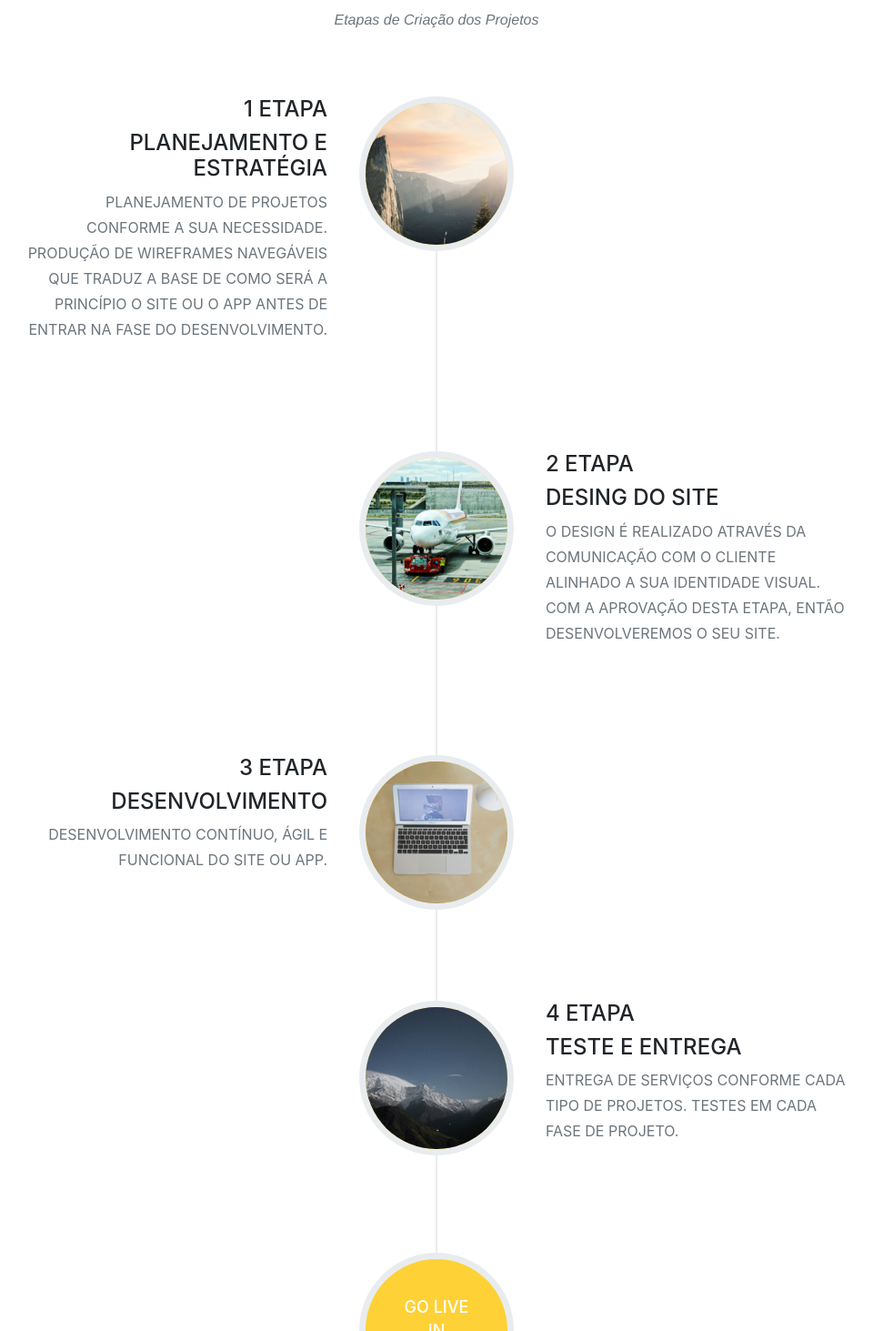
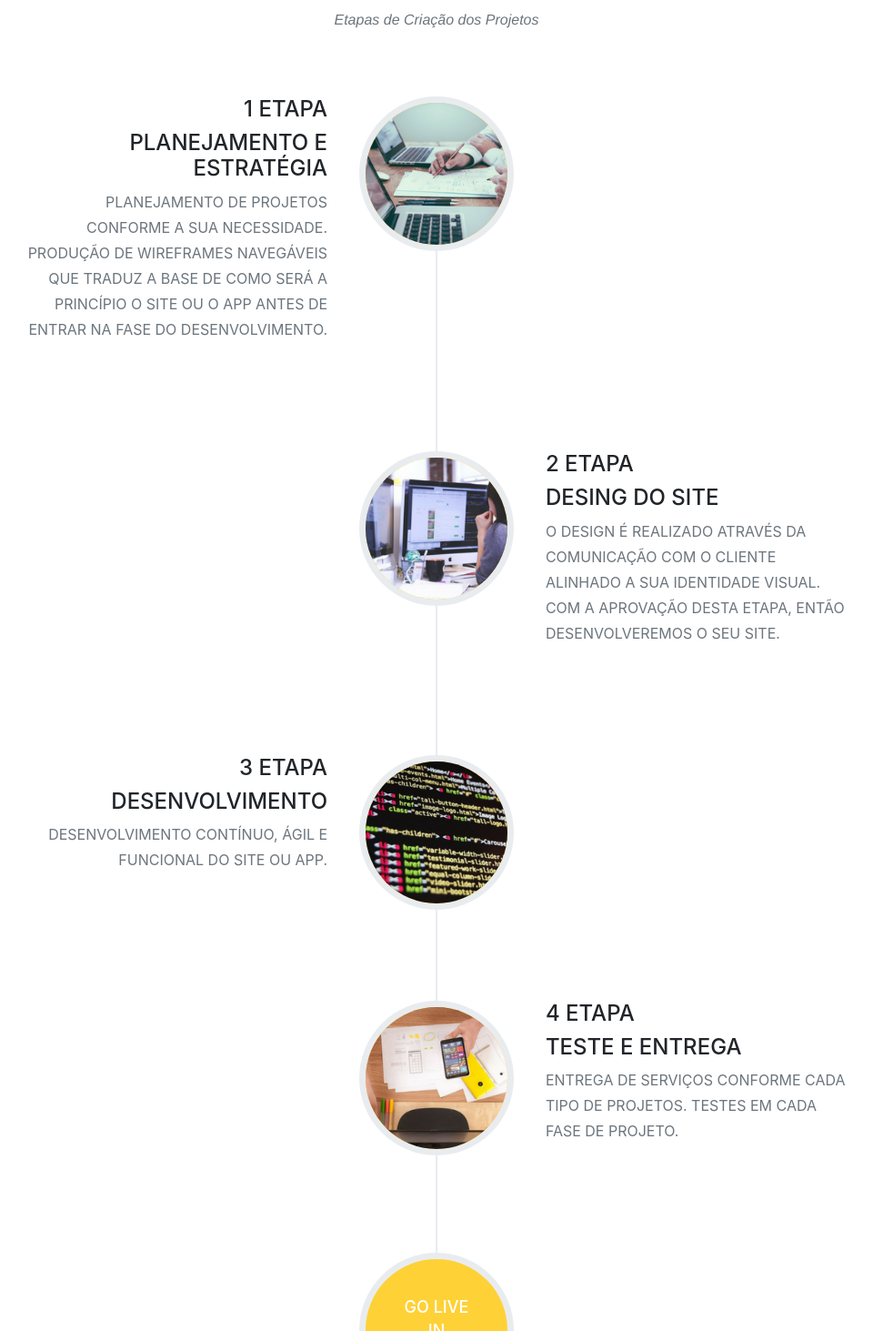
Before and after one commit to crisgit/site, a website with bundled scripts: page index.html in a window 1280 px wide. Shown: the part 3263-4726 px from the top of the page at 91% size, without its empty margins (160-1120 px from the left). Built offline with nearby package versions, Linux system fonts and the light colour scheme; a web font is replaced by a local one.

Commit message:
atualização de imagens

```diff
--- a/index.html
+++ b/index.html
@@ -244,7 +244,7 @@
           <ul class="timeline">
             <li>
               <div class="timeline-image">
-                <img class="rounded-circle img-fluid" src="img/about/1.jpg" alt="">
+                <img class="rounded-circle img-fluid" src="img/about/1.png" alt="">
               </div>
               <div class="timeline-panel">
                 <div class="timeline-heading">
@@ -259,7 +259,7 @@
             </li>
             <li class="timeline-inverted">
               <div class="timeline-image">
-                <img class="rounded-circle img-fluid" src="img/about/2.jpg" alt="">
+                <img class="rounded-circle img-fluid" src="img/about/2.png" alt="">
               </div>
               <div class="timeline-panel">
                 <div class="timeline-heading">
@@ -274,7 +274,7 @@
             </li>
             <li>
               <div class="timeline-image">
-                <img class="rounded-circle img-fluid" src="img/about/3.jpg" alt="">
+                <img class="rounded-circle img-fluid" src="img/about/3.png" alt="">
               </div>
               <div class="timeline-panel">
                 <div class="timeline-heading">
@@ -288,7 +288,7 @@
             </li>
             <li class="timeline-inverted">
               <div class="timeline-image">
-                <img class="rounded-circle img-fluid" src="img/about/4.jpg" alt="">
+                <img class="rounded-circle img-fluid" src="img/about/4.png" alt="">
               </div>
               <div class="timeline-panel">
                 <div class="timeline-heading">
```
Also changed, not shown: img/about/1.png (added), img/about/2.png (added), img/about/3.png (added), img/about/4.png (added), img/about/plan.jpg (deleted).
